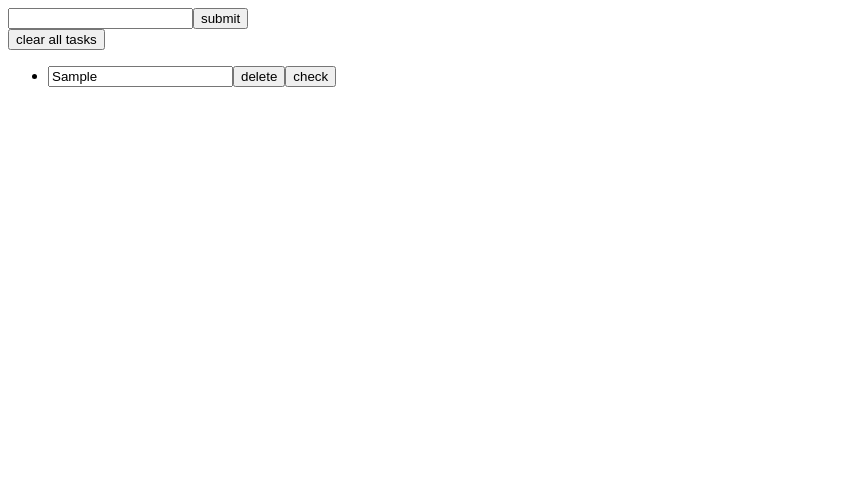
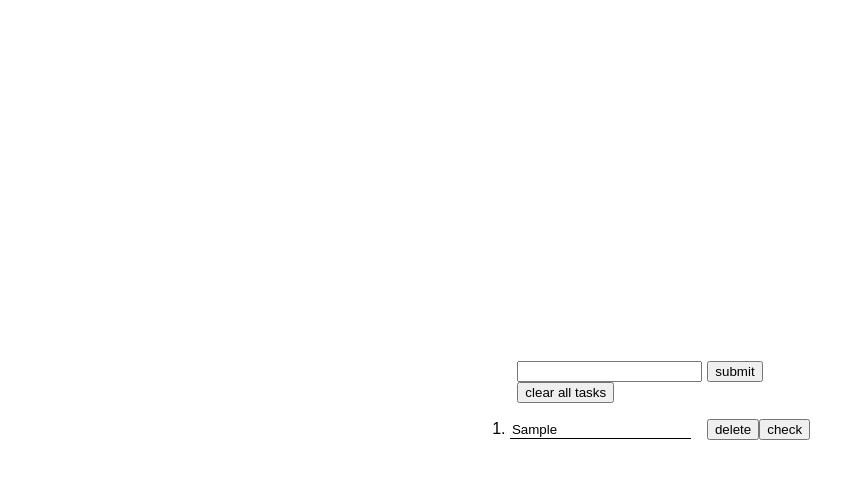
Before and after one commit to MaralNajafi/editable-todo-app, a React (Create React App) app: page / in a window 1280 px wide. Both pictures are taken after typing "Sample" into the empty fields and a click on the button "submit". Shown: the top 478 px of the page, without its empty margins (0-865 px from the left). Built offline with nearby package versions, Linux system fonts and the light colour scheme.

Commit message:
clean up and test style

```diff
--- a/src/App.css
+++ b/src/App.css
@@ -1,3 +1,21 @@
+* {
+  font-family: Arial, Helvetica, sans-serif;
+}
+
+ol li input {
+  border: none;
+  border-bottom: 1px solid black;
+  margin-right: 1rem;
+}
+
+ol li input:focus {
+  outline: none;
+  border-bottom: 1px solid black;
+}
+
+form input {
+  margin-right: 5px;
+}
 .checked {
   text-decoration: line-through;
 }
@@ -5,3 +23,11 @@
 .d-none {
   display: none;
 }
+
+.app-container {
+  display: flex;
+  flex-direction: column;
+  justify-content: center;
+  align-items: center;
+  height: 100vh;
+}
--- a/src/components/Containers/AppContainer.jsx
+++ b/src/components/Containers/AppContainer.jsx
@@ -55,7 +55,7 @@ export default function AppContainer() {
   }
 
   return (
-    <>
+    <div className="app-container">
       <TodoHeader
         todos={todos}
         handleSubmit={addTodo}
@@ -67,6 +67,6 @@ export default function AppContainer() {
         handleDelete={handleDelete}
         handleCheck={handleCheck}
       />
-    </>
+    </div>
   );
 }
--- a/src/components/TodoBody/TodoBody.jsx
+++ b/src/components/TodoBody/TodoBody.jsx
@@ -9,7 +9,6 @@ export default function TodosBody({
 }) {
   const todo = todos.map((todo) => {
     return (
-      <>
       <Todo
         key={todo.id}
         content={todo.content}
@@ -24,12 +23,11 @@ export default function TodosBody({
           handleCheck(todo.id);
         }}
       />
-      </>
     );
   });
   if (todos.length === 0) {
     return <p>No tasks yet</p>;
   } else {
-    return <ul>{todo}</ul>;
+    return <ol>{todo}</ol>;
   }
 }
```
Also changed, not shown: src/components/TodoHeader/TodoHeader.jsx (+6 -2 lines). Lines whose indentation alone changed are shown as unchanged.
